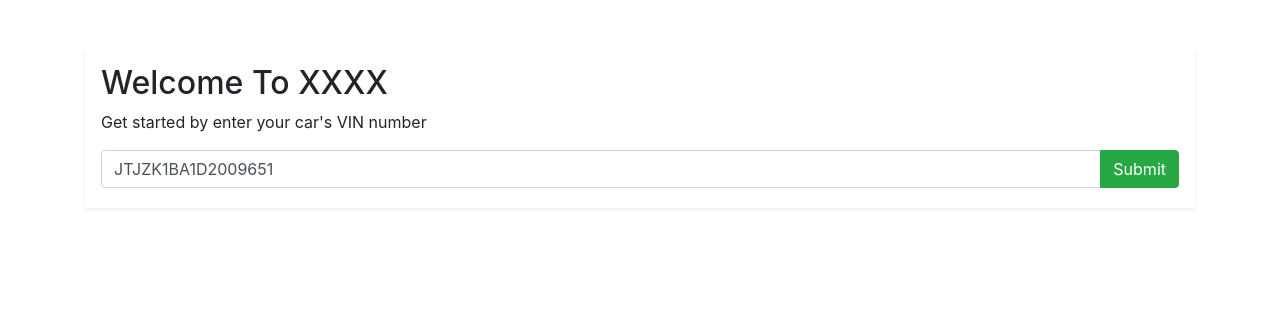
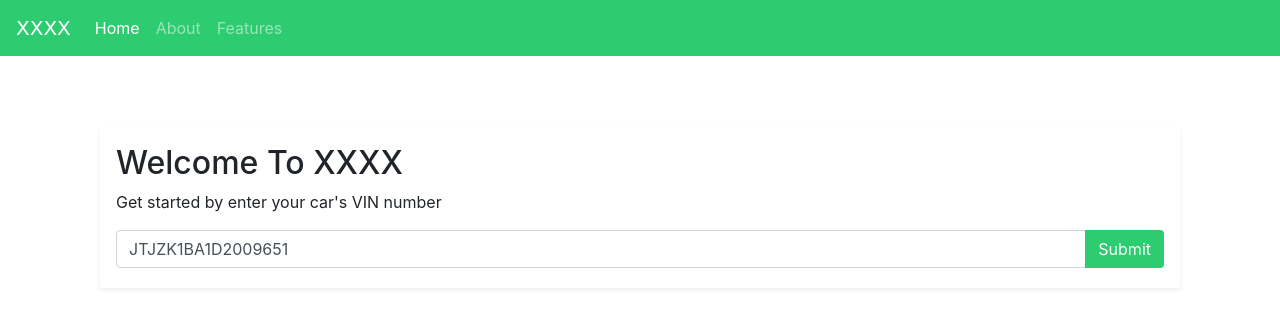
Before and after one commit to JosephShepin/CarBin, a Flask app: page / in a window 1280 px wide. Shown: the top 328 px of the page. Run offline with Flask 2, Linux system fonts and the light colour scheme; some libraries are stand-ins or nearby versions.

Commit message:
ui changes

```diff
--- a/templates/collect.html
+++ b/templates/collect.html
@@ -1,32 +1,5 @@
-<!DOCTYPE html>
-<html lang="en">
-
-<head>
-    <meta charset="UTF-8">
-    <meta http-equiv="X-UA-Compatible" content="IE=edge">
-    <meta name="viewport" content="width=device-width, initial-scale=1.0">
-    <title>XXXX</title>
-    <script src="https://code.jquery.com/jquery-3.1.1.min.js">
-        src = "https://code.jquery.com/jquery-3.3.1.min.js"
-        integrity = "sha256-FgpCb/KJQlLNfOu91ta32o/NMZxltwRo8QtmkMRdAu8="
-        crossorigin = "anonymous" >
-    </script>
-    <link rel="stylesheet" href="https://stackpath.bootstrapcdn.com/bootstrap/4.3.1/css/bootstrap.min.css"
-        integrity="sha384-ggOyR0iXCbMQv3Xipma34MD+dH/1fQ784/j6cY/iJTQUOhcWr7x9JvoRxT2MZw1T" crossorigin="anonymous">
-    <script src="https://code.jquery.com/jquery-3.3.1.slim.min.js"
-        integrity="sha384-q8i/X+965DzO0rT7abK41JStQIAqVgRVzpbzo5smXKp4YfRvH+8abtTE1Pi6jizo" crossorigin="anonymous">
-    </script>
-    <script src="https://cdnjs.cloudflare.com/ajax/libs/popper.js/1.14.7/umd/popper.min.js"
-        integrity="sha384-UO2eT0CpHqdSJQ6hJty5KVphtPhzWj9WO1clHTMGa3JDZwrnQq4sF86dIHNDz0W1" crossorigin="anonymous">
-    </script>
-    <script src="https://stackpath.bootstrapcdn.com/bootstrap/4.3.1/js/bootstrap.min.js"
-        integrity="sha384-JjSmVgyd0p3pXB1rRibZUAYoIIy6OrQ6VrjIEaFf/nJGzIxFDsf4x0xIM+B07jRM" crossorigin="anonymous">
-    </script>
-
-    <script src="https://code.jquery.com/jquery-3.1.1.min.js"></script>
-</head>
-
-<body>
+{% extends "layout.html" %}
+{% block body %}
     <div class="container">
         <br>
         <br>
@@ -39,7 +12,7 @@
                         <input required name="vin" class="form-control" id="vin-input" style=" display:inline-block"
                             value="JTJZK1BA1D2009651" placeholder="Car's Vin Number" />
                         <div class="input-group-append">
-                            <input style="display:inline-block;" type="submit" class="btn btn-success"></input>
+                            <input style="display:inline-block; background-color: #2ECC71; color: white;" type="submit" class="btn"></input>
                         </div>
                     </div>
                 </form>
@@ -50,10 +23,8 @@
               <input type="submit">
             </form> -->
         </div>
-
     </div>
 </body>
-
 <script>
     function getData() {
         var vin = document.querySelector("#vin-input").value
@@ -67,5 +38,4 @@
         });
     }
 </script>
-
-</html>
+{% endblock %}
--- /dev/null
+++ b/templates/layout.html
@@ -0,0 +1,57 @@
+<!DOCTYPE html>
+<html lang="en">
+    <head>
+        <script src="https://cdn.jsdelivr.net/npm/chart.js"></script>
+        <meta charset="UTF-8">
+        <meta http-equiv="X-UA-Compatible" content="IE=edge">
+        <meta name="viewport" content="width=device-width, initial-scale=1.0">
+        <title>XXXX</title>
+        <script src="https://code.jquery.com/jquery-3.1.1.min.js">
+            src = "https://code.jquery.com/jquery-3.3.1.min.js"
+            integrity = "sha256-FgpCb/KJQlLNfOu91ta32o/NMZxltwRo8QtmkMRdAu8="
+            crossorigin = "anonymous" >
+        </script>
+        <link rel="stylesheet" href="https://stackpath.bootstrapcdn.com/bootstrap/4.3.1/css/bootstrap.min.css"
+            integrity="sha384-ggOyR0iXCbMQv3Xipma34MD+dH/1fQ784/j6cY/iJTQUOhcWr7x9JvoRxT2MZw1T" crossorigin="anonymous">
+        <script src="https://code.jquery.com/jquery-3.3.1.slim.min.js"
+            integrity="sha384-q8i/X+965DzO0rT7abK41JStQIAqVgRVzpbzo5smXKp4YfRvH+8abtTE1Pi6jizo" crossorigin="anonymous">
+        </script>
+        <script src="https://cdnjs.cloudflare.com/ajax/libs/popper.js/1.14.7/umd/popper.min.js"
+            integrity="sha384-UO2eT0CpHqdSJQ6hJty5KVphtPhzWj9WO1clHTMGa3JDZwrnQq4sF86dIHNDz0W1" crossorigin="anonymous">
+        </script>
+        <script src="https://stackpath.bootstrapcdn.com/bootstrap/4.3.1/js/bootstrap.min.js"
+            integrity="sha384-JjSmVgyd0p3pXB1rRibZUAYoIIy6OrQ6VrjIEaFf/nJGzIxFDsf4x0xIM+B07jRM" crossorigin="anonymous">
+        </script>
+
+        <script src="https://code.jquery.com/jquery-3.1.1.min.js"></script>
+        <script src="https://cdnjs.cloudflare.com/ajax/libs/progressbar.js/0.6.1/progressbar.min.js"
+            integrity="sha512-7IoDEsIJGxz/gNyJY/0LRtS45wDSvPFXGPuC7Fo4YueWMNOmWKMAllEqo2Im3pgOjeEwsOoieyliRgdkZnY0ow=="
+            crossorigin="anonymous"></script>
+    </head>
+<body>
+  <nav class="navbar navbar-expand-sm  navbar-dark" style="background-color: #2ECC71">
+    <a class="navbar-brand" style="font-family: 'Comfortaa', cursive; font-weight:500; " href="/">XXXX</a>
+    <button class="navbar-toggler" type="button" data-toggle="collapse" data-target="#navbarNavDropdown" aria-controls="navbarNavDropdown" aria-expanded="false" aria-label="Toggle navigation">
+      <span class="navbar-toggler-icon"></span>
+    </button>
+    <div class="collapse navbar-collapse" id="navbarNavDropdown">
+      <ul class="navbar-nav">
+        <li class="nav-item active">
+          <a class="nav-link" href="/">Home</a>
+        </li>
+        <li class="nav-item ">
+          <a class="nav-link" href="/about">About <span class="sr-only">(current)</span></a>
+        </li>
+        <li class="nav-item">
+          <a class="nav-link" href="#">Features</a>
+        </li>
+      </ul>
+    </div>
+  </nav>
+    <div class="container">
+        <br>
+        {% block body %}{% endblock %}
+
+    </div>
+</body>
+</html>
```
Also changed, not shown: templates/results.html (+3 -35 lines).
